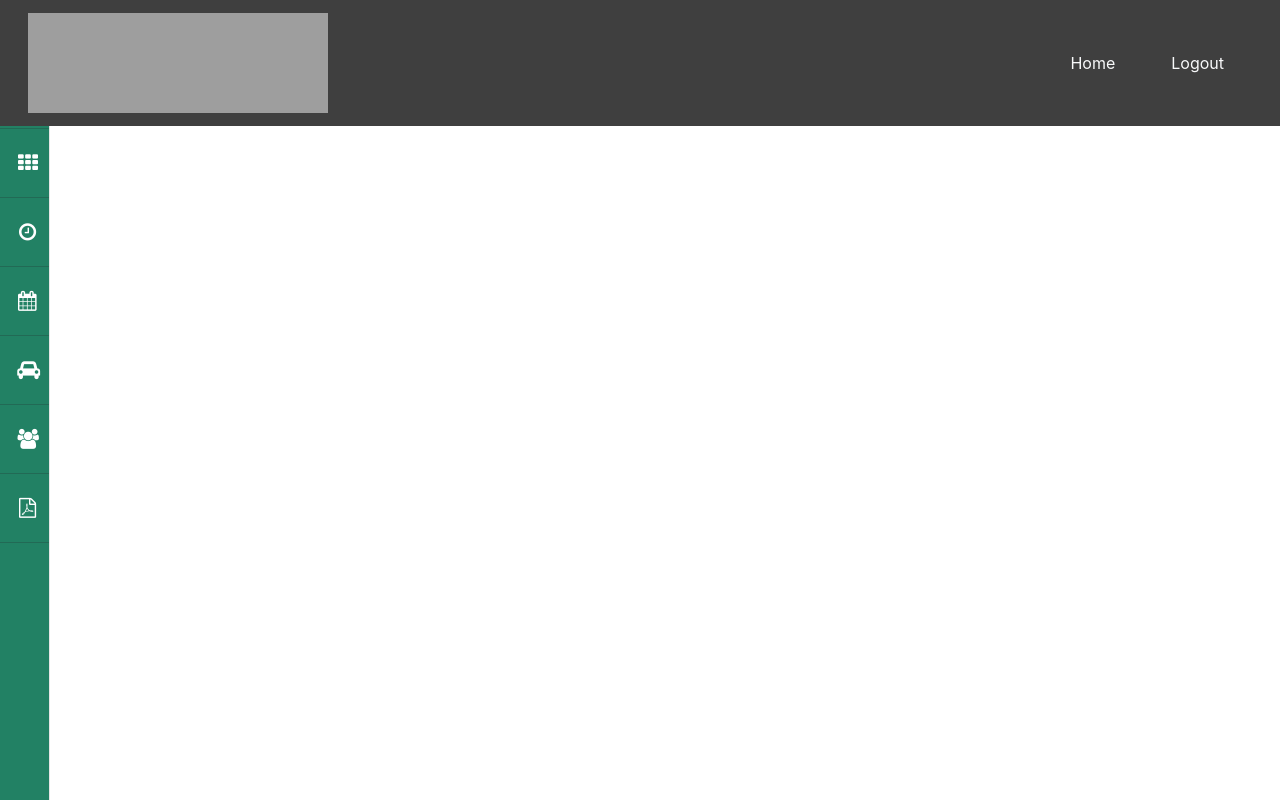
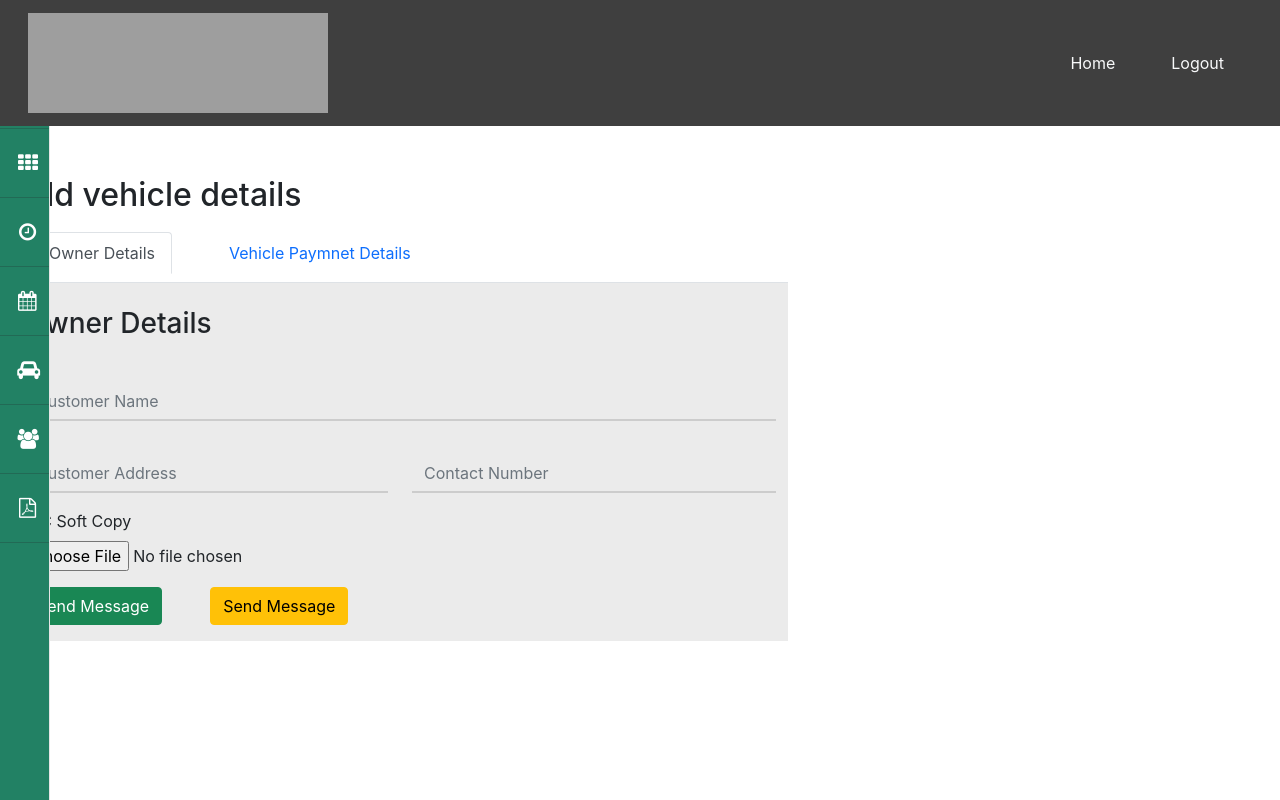
Before and after one commit to KaveenLaksitha/rentX, a React (Create React App) app: page /addVehicle in a window 1280 px wide. Built offline with nearby package versions, Linux system fonts and the light colour scheme; grey boxes are pictures that could not be loaded; the HTML template or start-up script is replaced by a standard one; a web font is replaced by a local one.

Commit message:
uptd dev

```diff
--- a/src/components/Header.js
+++ b/src/components/Header.js
@@ -96,7 +96,7 @@ function Header(props) {
               </li>
               <ul class="sub-menu collapse" id="new3">
                 <li class="has-subnav ">
-                  <a href="/addLeave">
+                  <a href="/addVehicle">
                     <i class="fa"></i>
                     <span class="nav-text">Add Vehicle</span>
                     <i class="fa fa-angle-right fa-3x"></i>
--- a/src/components/Home.js
+++ b/src/components/Home.js
@@ -4,6 +4,7 @@ import Header from "./Header";
 import Login from "./login"
 import addRental from "./views/rental views/rentalPlacement"
 import addEmployee from "./views/employee views/addEmployee"
+import addVehicle from "./views/vehicle views/addVehicle";
 
 function Home() {
     return (
@@ -13,6 +14,7 @@ function Home() {
                 <Route path="/login" exact component={Login} />
                 <Route path="/addRental" exact component={addRental} />
                 <Route path="/addEmployee" exact component={addEmployee} />
+                <Route path= "/addVehicle" exact component ={addVehicle} />
             </div>
         </Router>
     );
--- /dev/null
+++ b/src/components/views/vehicle views/addVehicle.js
@@ -0,0 +1,98 @@
+import React from 'react'
+
+function addVehicle() {
+    return (
+        <div className="page-component-body ">
+            <div class="container input-main-form">
+                <h2>Add vehicle details</h2>
+                <ul class="nav nav-tabs" id="myTab" role="tablist">
+                    <li class="nav-item">
+                        <a class="nav-link active" id="home-tab" data-toggle="tab" href="#home" role="tab" aria-controls="home" aria-selected="true">Owner Details</a>
+                    </li>
+                    <li class="nav-item">
+                        <a class="nav-link" id="profile-tab" data-toggle="tab" href="#profile" role="tab" aria-controls="profile" aria-selected="false">Vehicle Paymnet Details</a>
+                    </li>
+                </ul>
+                <div class="tab-content" id="myTabContent">
+                    <div class="tab-pane fade show active" id="home" role="tabpanel" aria-labelledby="home-tab">
+                        <form>
+                            <div class="container">
+                                <div class="row">
+                                    <div class="col-xs-12 col-sm-12 col-md-12 col-lg-12 text-center">
+                                        <h3 className="text-left mt-4 mb-4">Owner Details</h3>
+                                    </div>
+                                </div>
+                                <div class="row">
+                                    <div class="col-xs-12 col-sm-12 col-md-12 col-lg-12">
+                                        <form id="contact-form" class="form" action="#" method="POST" role="form">
+                                            <div class="form-group">
+                                                <label class="form-label" for="name">Owner Name </label>
+                                                <input type="text" class="form-control formInput" id="name" name="name" placeholder="Customer Name" tabindex="1" required />
+                                            </div>
+
+                                            <div className="row">
+                                            <div class="form-group col-md-6">
+                                                <label class="form-label" for="email">Owner NIC </label>
+                                                <input type="email" class="form-control formInput" id="email" name="email" placeholder="Customer Address" tabindex="2" required />
+                                            </div>
+                                            <div class="form-group col-md-6">
+                                                <label class="form-label" for="subject">Contact Number</label>
+                                                <input type="text" class="form-control formInput" id="subject" name="subject" placeholder="Contact Number" tabindex="3" />
+                                            </div>
+                                            </div>
+                                            <div class="form-group">
+                                                <label for="exampleFormControlFile1">NIC Soft Copy</label>
+                                                <input type="file" class="form-control-file" id="exampleFormControlFile1" />
+                                            </div>
+                                            <div class="text-left">
+                                                <button type="submit" class="btn btn-success mb-3">Send Message</button>
+                                                <button type="submit" class="btn btn-warning mb-3 ml-5">Send Message</button>
+                                            </div>
+                                        </form>
+                                    </div>
+                                </div>
+                            </div>
+                        </form>
+                    </div>
+                    <div class="tab-pane fade" id="profile" role="tabpanel" aria-labelledby="profile-tab">
+                        <div class="container">
+                            <div class="row">
+                                <div class="col-xs-12 col-sm-12 col-md-12 col-lg-12 text-center">
+                                    <h3 className="text-left mt-4 mb-4">Contact</h3>
+                                </div>
+                            </div>
+                            <div class="row">
+                                <div class="col-xs-12 col-sm-12 col-md-12 col-lg-12">
+                                    <form id="contact-form" class="form" action="#" method="POST" role="form">
+                                        <div class="form-group">
+                                            <label class="form-label" for="name">Customer Name</label>
+                                            <input type="text" class="form-control formInput" id="name" name="name" placeholder="Customer Name" tabindex="1" required />
+                                        </div>
+                                        <div class="form-group">
+                                            <label class="form-label" for="email">Customer Address</label>
+                                            <input type="email" class="form-control formInput" id="email" name="email" placeholder="Customer Address" tabindex="2" required />
+                                        </div>
+                                        <div class="form-group">
+                                            <label class="form-label" for="subject">Contact Number</label>
+                                            <input type="text" class="form-control formInput" id="subject" name="subject" placeholder="Contact Number" tabindex="3" />
+                                        </div>
+                                        <div class="form-group">
+                                            <label for="exampleFormControlFile1">NIC Soft Copy</label>
+                                            <input type="file" class="form-control-file" id="exampleFormControlFile1" />
+                                        </div>
+                                        <div class="text-left">
+                                            <button type="submit" class="btn btn-success mb-3">Send Message</button>
+                                            <button type="submit" class="btn btn-warning mb-3 ml-5">Send Message</button>
+                                        </div>
+                                    </form>
+                                </div>
+                            </div>
+                        </div>
+                    </div>
+                </div>
+            </div>
+        </div>
+    )
+}
+
+export default addVehicle
```
